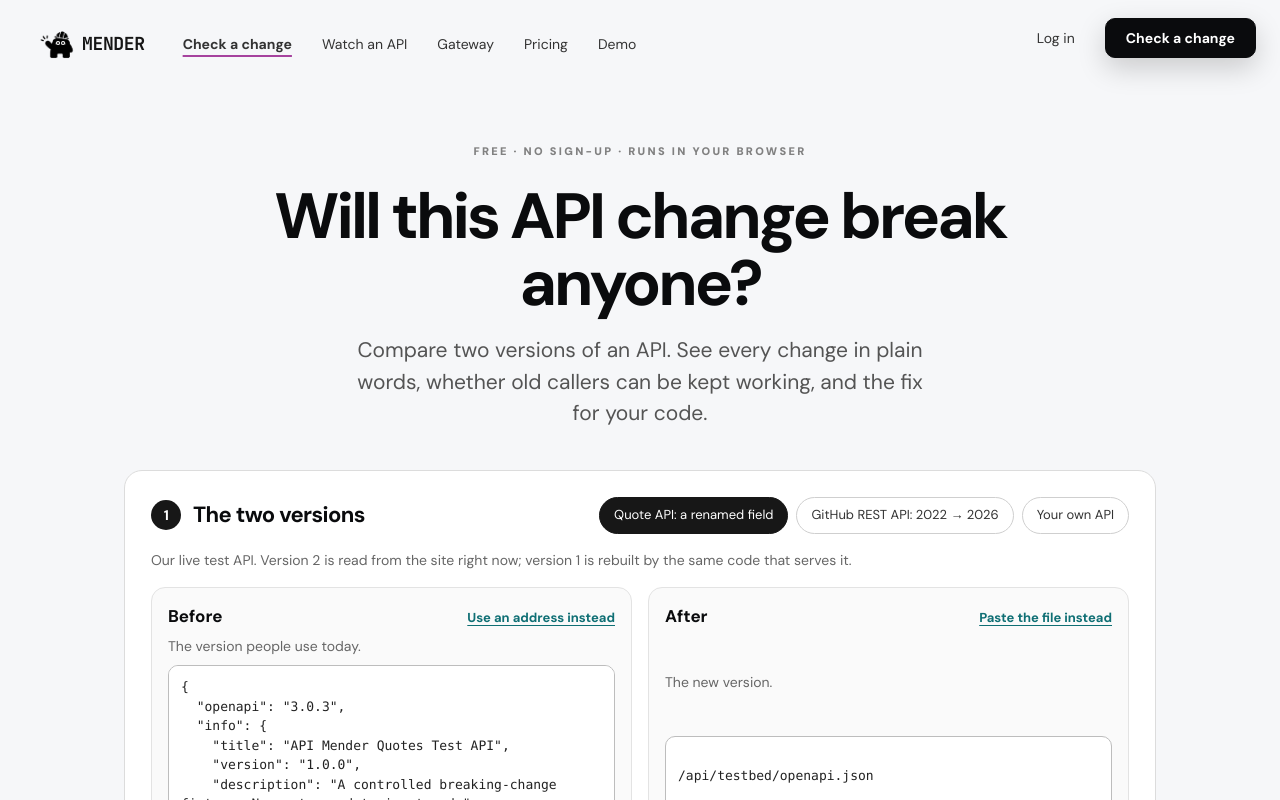
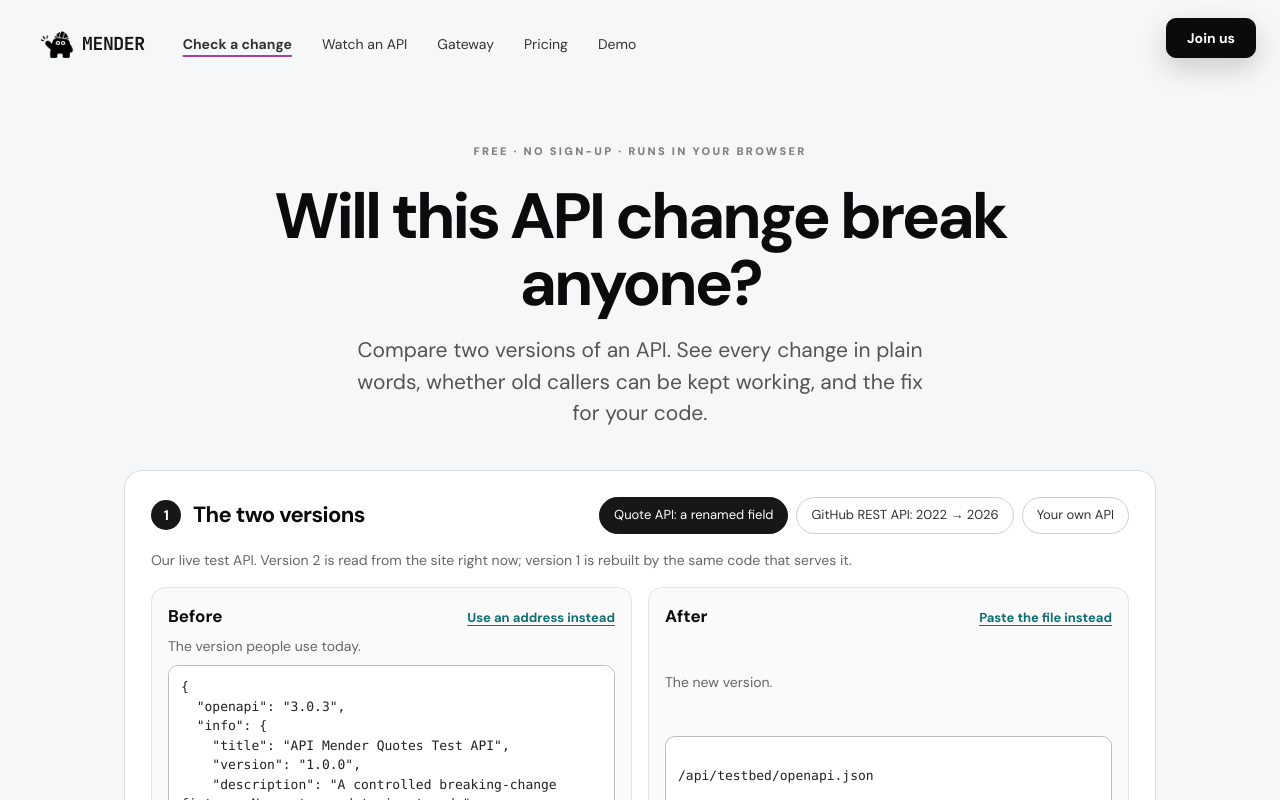
Before and after one commit to arkaraae/api-mender, a Next.js app in the folder web/: page /check in a window 1280 px wide. Shown: the top 800 px of the page. Built offline with nearby package versions, Linux system fonts and the light colour scheme.

Commit message:
Reconcile live website changes into staging: web/components/site-nav.tsx

```diff
--- a/web/components/site-nav.tsx
+++ b/web/components/site-nav.tsx
@@ -17,8 +17,7 @@ export default function SiteNav({ current, tone = 'light' }: { current?: string;
         {LINKS.map((link) => <a key={link.href} href={link.href} aria-current={current === link.href ? 'page' : undefined}>{link.label}</a>)}
       </nav>
       <div className="marketing-nav-actions">
-        <a className="nav-text-link" href="/live">Log in</a>
-        <a className="pill-button pill-dark nav-cta" href="/check">Check a change</a>
+        <a className="pill-button pill-dark nav-cta" href="/#join">Join us</a>
       </div>
     </header>
   );
```
